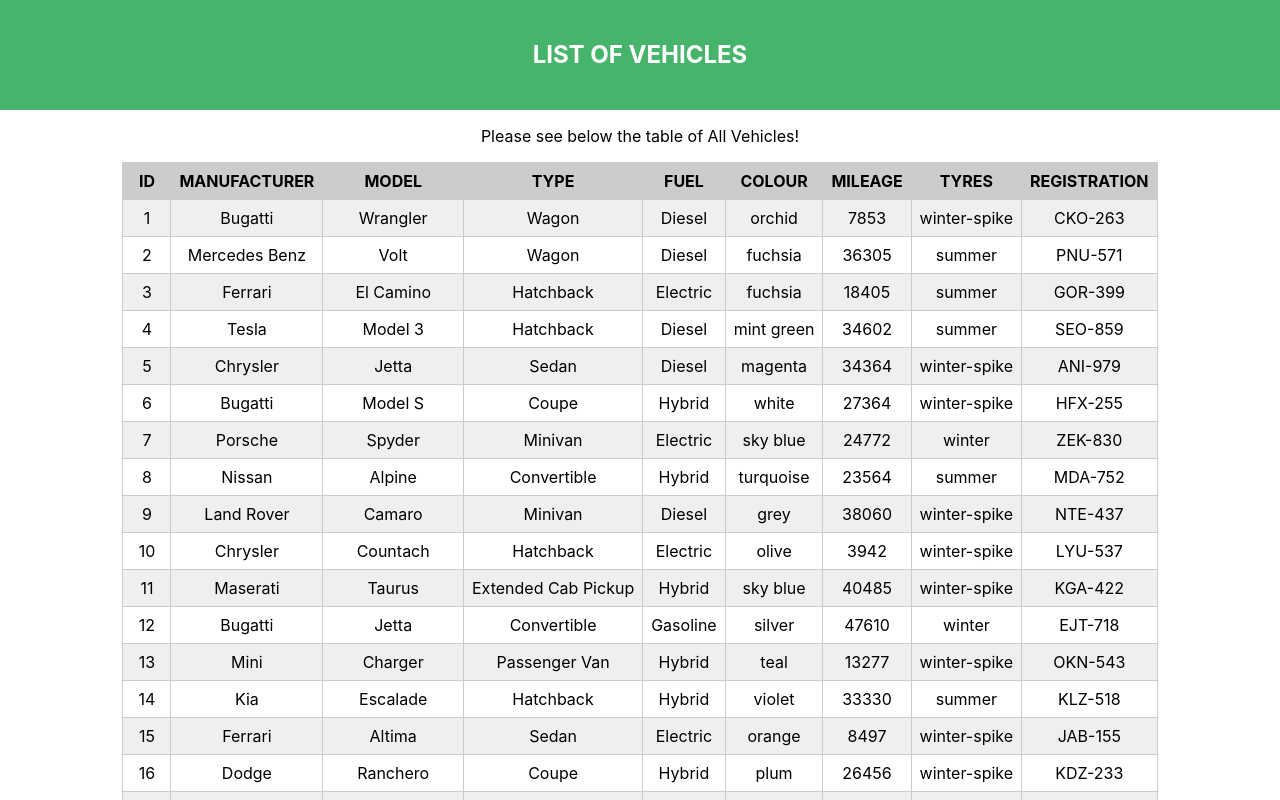
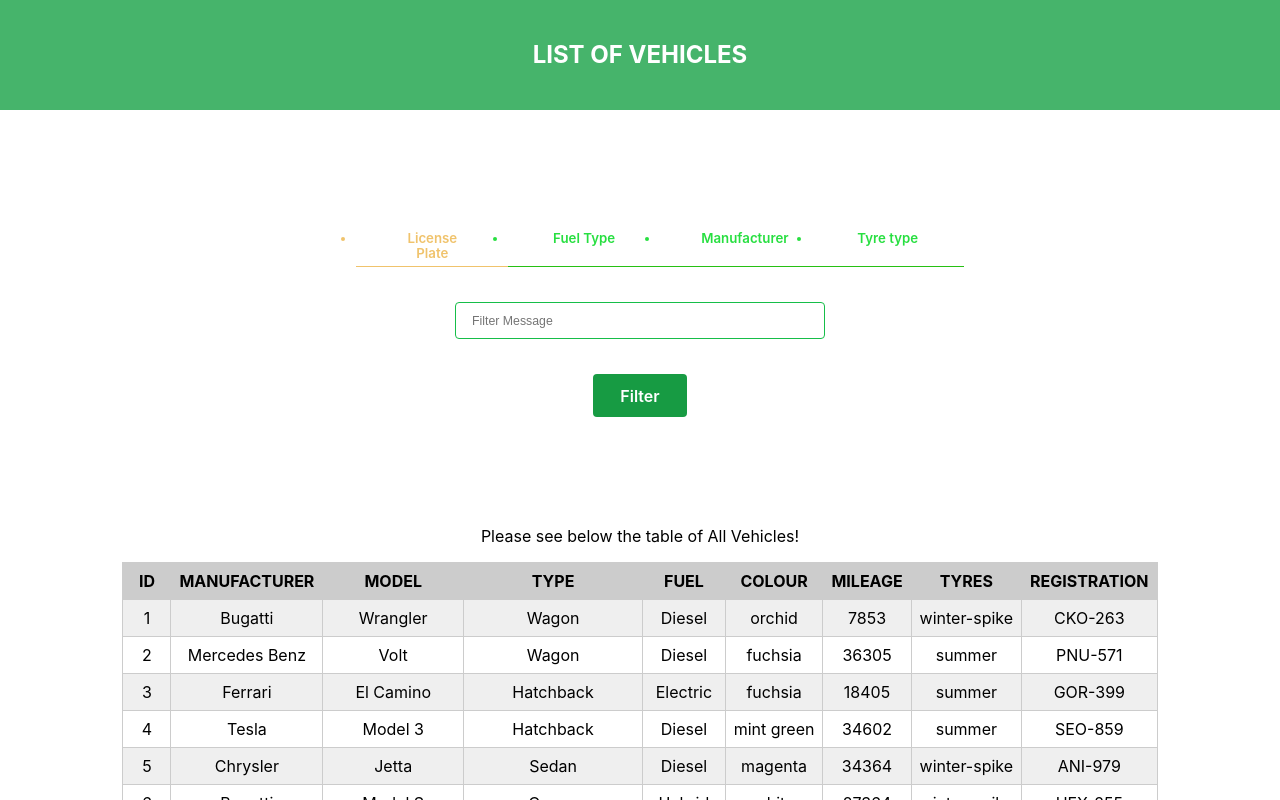
Before and after one commit to patbpm/larasoft-junior-react-project, a React (Create React App) app: page / in a window 1280 px wide. Shown: the top 800 px of the page. Built offline with nearby package versions, Linux system fonts and the light colour scheme.

Commit message:
Adding filter components

```diff
--- a/src/App.css
+++ b/src/App.css
@@ -54,3 +54,77 @@
 tr:hover {
   background: #d1d1d1;
 }
+
+.filterlist {
+  display: flex;
+  flex-direction: column;
+  justify-content: center;
+  height: 25rem;
+}
+
+.filter-options ul {
+  display: flex;
+  justify-content: center;
+  margin-bottom: 2.22rem;
+  color: #27df40;
+}
+
+.filter-options li {
+  cursor: pointer;
+  width: 4.33rem;
+  border-bottom: 1px solid rgb(39, 192, 19);
+  padding: 0 2.58rem .33rem 2.58rem;
+  line-height: 1.13;
+  text-align: center;
+  font-weight: 600;
+  font-size: .83rem;
+  transition: color .25s;
+}
+
+.filter-options li:hover {
+  color: #189938;
+}
+
+.filter-options li.active,
+.filter-options li.active:hover {
+  border-bottom: 1px solid #f0c36c;
+  color: #f0c36c;
+}
+
+.filter-fields {
+  display: flex;
+  justify-content: center;
+  margin-bottom: 2.88rem;
+}
+
+.filter-fields input {
+  width: 21rem;
+  padding: .66rem 1rem;
+  margin-right: 2.22rem;
+  border: 1px solid rgb(22, 190, 73);
+  border-radius: 4px;
+  font-size: .77rem;
+  font-weight: 500;
+}
+
+.filter-fields input:last-child {
+  margin-right: 0;
+}
+
+.filter-submit {
+  text-align: center;
+}
+
+.filter-submit a {
+  border-radius: 4px;
+  padding: .72rem 1.7rem;
+  background-color: #179b43;
+  color: #ffffff;
+  font-weight: 600;
+  transition: background-color .5s;
+}
+
+.filter-submit a:hover {
+  cursor: pointer;
+  background-color: #a7874b;
+}
--- a/src/App.js
+++ b/src/App.js
@@ -4,6 +4,7 @@
 import './App.css';
 import Header from './components/Header';
 import Table from './components/Table';
+import FilterList from './components/FilterList';
 import data from './utility/data';
 
 class App extends Component {
@@ -48,6 +49,8 @@
       <div className="App">
           <Header />
 
+          <FilterList />
+
           <p>
             Please see below the table of All Vehicles!
           </p>
--- /dev/null
+++ b/src/components/FilterList.js
@@ -0,0 +1,57 @@
+import React, { Component } from 'react';
+import '../App.css';
+
+class FilterList extends Component {
+    constructor(props) {
+        super(props);
+
+        this.state = {
+
+          filterBy: 'registration'
+        };
+
+
+        this.filterByOptions = {
+          'License Plate': 'registration',
+          'Fuel Type': 'fuel',
+          'Manufacturer': 'manufacturer',
+          'Tyre type': 'tyres'
+        };
+    }
+
+    getfilterByClass(filterByOption) {
+        if (this.state.filterBy === filterByOption) {
+          return 'active';
+        }
+        return '';
+    }
+    renderfilterByOptions() {
+        return Object.keys(this.filterByOptions).map(filterByOption => {
+          let filterByOptionValue = this.filterByOptions[filterByOption];
+          return (<li className={this.getfilterByClass(filterByOptionValue)}
+                      key={filterByOptionValue}
+                     >
+                    {filterByOption}
+                 </li>);
+        });
+      }
+  render() {
+    return (
+        <div className="filterlist">
+            <div className="filter-options">
+                <ul>
+                    {this.renderfilterByOptions()}
+                </ul>
+            </div>
+        <div className="filter-fields">
+            <input placeholder="Filter Message"  />
+        </div>
+        <div className="filter-submit">
+            <a >Filter</a>
+        </div>
+      </div>
+    );
+  }
+}
+
+export default FilterList;
```
Also changed, not shown: 1 other file (tests, documents, lock files or other folders).
